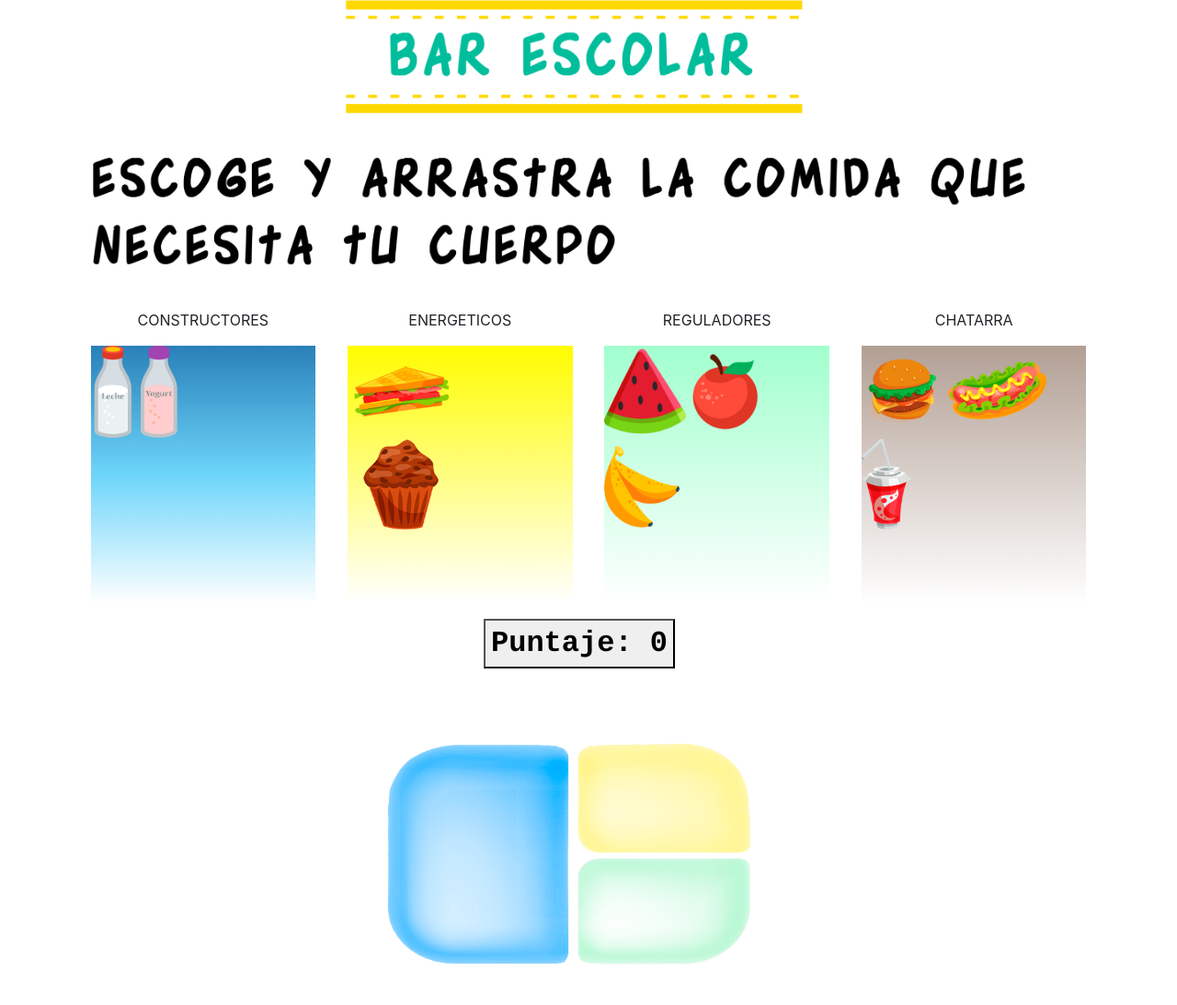
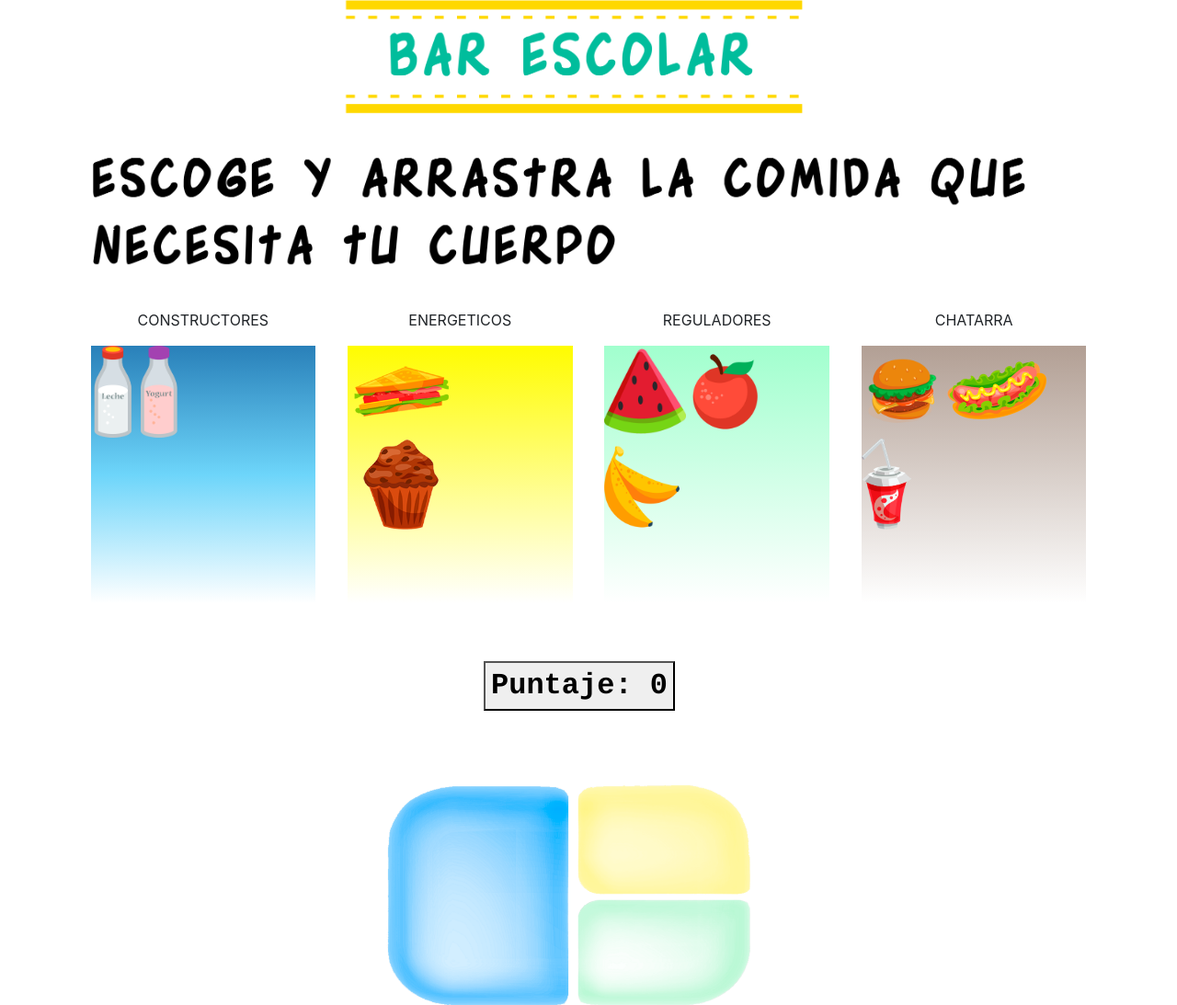
Before and after one commit to dsgonzag/Bar, a plain HTML site: page Bar.html in a window 1280 px wide. Shown: the top 1093 px of the page at 92% size. Drawn offline with nearby package versions, Linux system fonts and the light colour scheme.

Commit message:
style y bar

```diff
--- a/style/style.css
+++ b/style/style.css
@@ -130,7 +130,7 @@ button{
   font-family: 'courier';
 
   font-weight: bold;
-  margin-top: 4%;
+  margin-top: 8%;
     margin-bottom: 4%;
 /*  border-radius: 20px;*/
   position: relative;
```
